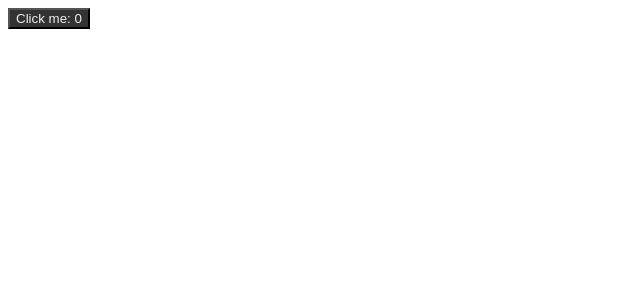
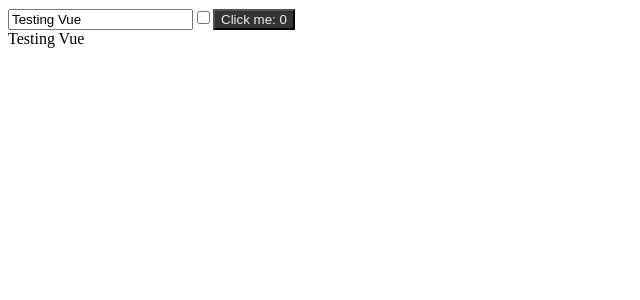
Before and after one commit to NidzaJov/vezbe-repo, a Vue app in the folder VueVezbe/tasks-app/: page / in a window 1280 px wide. Shown: the top 300 px of the page, without its empty margins (0-640 px from the left). Built offline with nearby package versions, Linux system fonts and the light colour scheme.

Commit message:
demonstrate v-model

```diff
--- a/VueVezbe/tasks-app/src/App.vue
+++ b/VueVezbe/tasks-app/src/App.vue
@@ -1,6 +1,9 @@
 <template>
   <div id="app">
+    <input type="text" v-model="message"/>
+    <input type="checkbox" v-model="check">
     <custom-button :myCount="count" @click-on-button="incrementCount"/>
+    <div>{{ message }}</div>
   </div>
 </template>
 
@@ -15,6 +18,8 @@
   data() {
     return {
       count: 0,
+      message: 'Testing Vue',
+      check: false,
     };
   },
   methods: {
```
